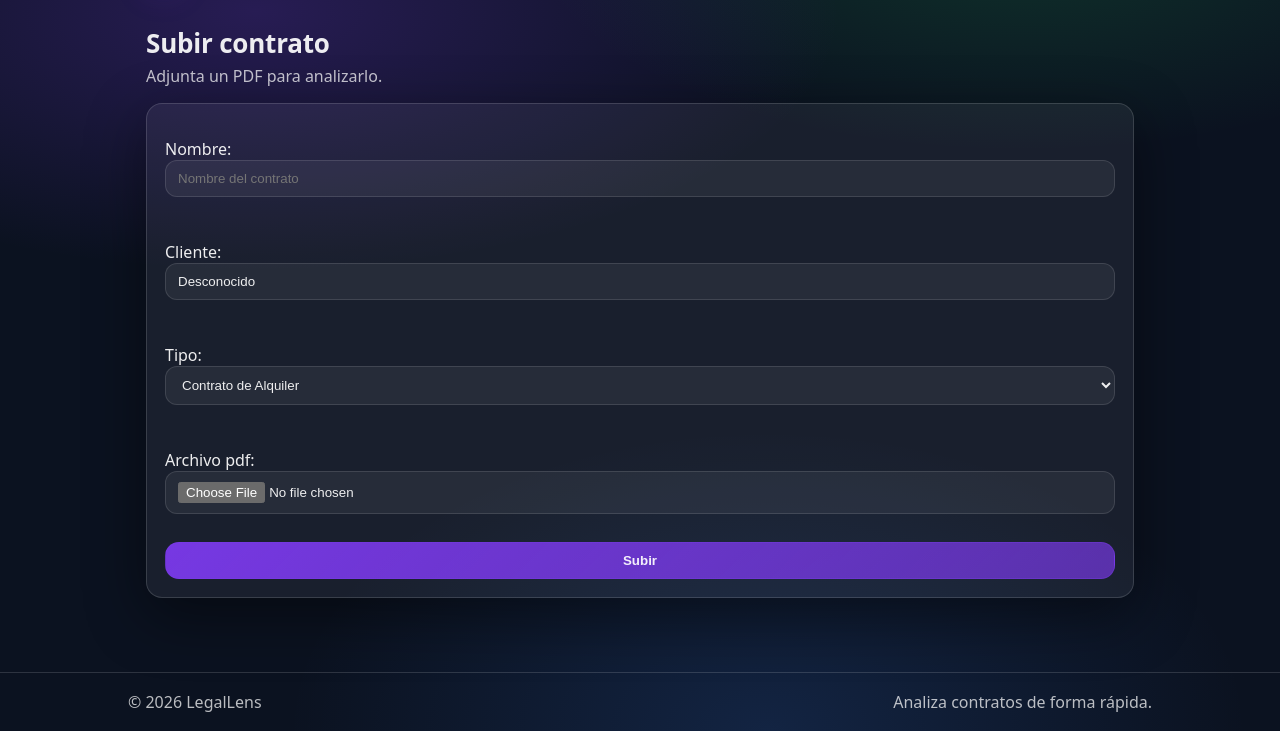
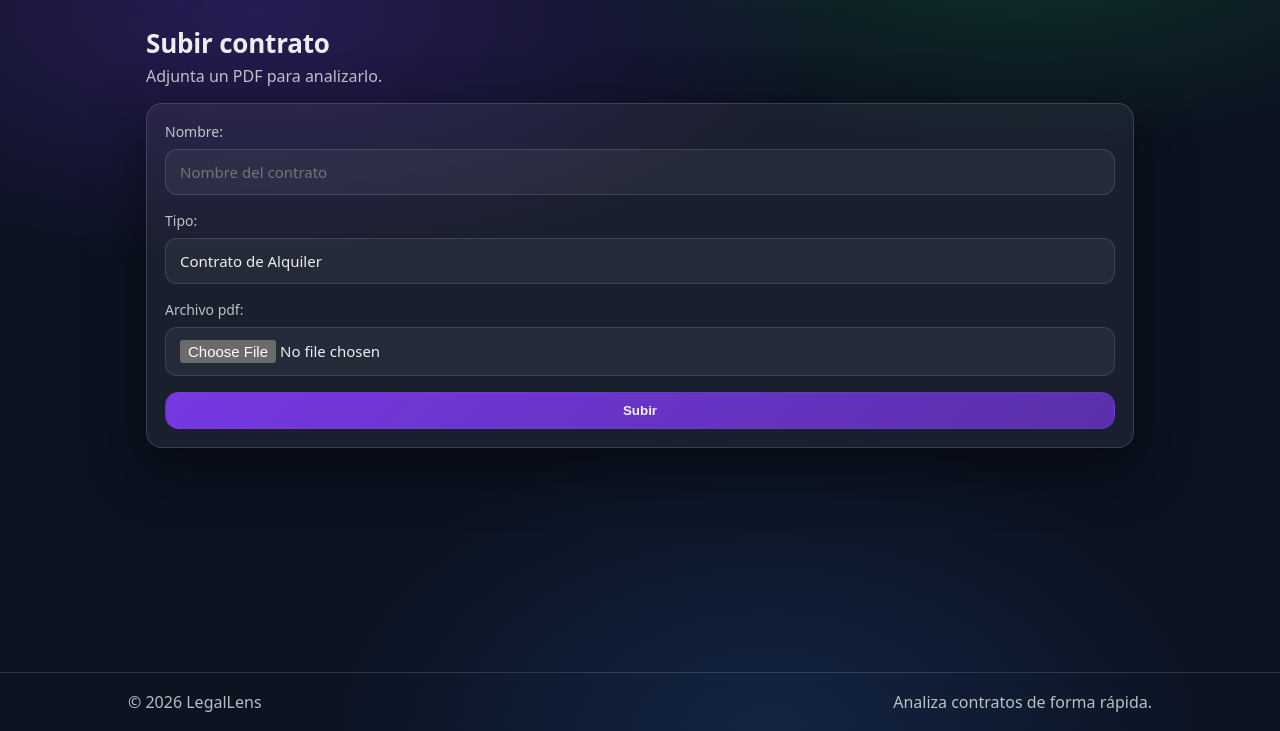
Before and after one commit to sergiorg03/LegalLens, a Django app: page /subir/ in a window 1280 px wide. Shown: the part 69-800 px from the top of the page. Run offline with Django 5.2, Linux system fonts and the light colour scheme; the visitor is signed in with stand-in values (Sample User, id 1).

Commit message:
Modificado el formulario para que el campo cliente se obtenga desde la IA.
Modificado el CSS  para el campo de contraseña

```diff
--- a/AI/contratos.py
+++ b/AI/contratos.py
@@ -17,6 +17,7 @@ class AnalisisResultado(BaseModel):
     banderas_rojas: List[str]
     riesgo_total: str  # "Bajo", "Medio" o "Critico"
     entidades: EntidadesExtraidas
+    cliente_extraido: str
 
 
 # Clase abstracta Base
--- a/AI/llm_service.py
+++ b/AI/llm_service.py
@@ -47,6 +47,7 @@ class AgenteIA:
                 "puntos_clave": ["..."],
                 "banderas_rojas": ["..."],
                 "riesgo_total": "Bajo" | "Medio" | "Critico",
+                "cliente_extraido": "Nombre del cliente/empresa principal",
                 "entidades": {{
                     "nombres": [],
                     "dni": [],
@@ -61,6 +62,7 @@ class AgenteIA:
                 "puntos_clave": ["Error"],
                 "banderas_rojas": ["Falta la API KEY de Google Gemini."],
                 "riesgo_total": "Desconocido",
+                "cliente_extraido": "Desconocido",
                 "entidades": {"nombres": [], "dni": [], "fechas": [], "importes": []},
             }
 
@@ -88,6 +90,7 @@ class AgenteIA:
                 "puntos_clave": ["Error"],
                 "banderas_rojas": [f"Fallo de conexion: {str(e)}"],
                 "riesgo_total": "Critico",
+                "cliente_extraido": "Desconocido",
                 "entidades": {"nombres": [], "dni": [], "fechas": [], "importes": []},
             }
 
--- a/app_django/app_legallens/forms.py
+++ b/app_django/app_legallens/forms.py
@@ -4,11 +4,10 @@ from .models import Contrato
 class ContratoForm(forms.ModelForm):
     class Meta:
         model = Contrato
-        fields = ['nombre', 'cliente', 'tipo', 'archivo_pdf']
+        fields = ['nombre', 'tipo', 'archivo_pdf']
         # Controlamos el tipo de campo
         widgets = {
             'nombre': forms.TextInput(attrs={'class': 'form-control', 'placeholder': 'Nombre del contrato'}),
-            'cliente': forms.TextInput(attrs={'class': 'form-control', 'placeholder': 'Nombre del cliente'}),
             'tipo': forms.Select(attrs={'class': 'form-control'}),
             'archivo_pdf': forms.ClearableFileInput(attrs={'class': 'form-control'}),
         }
--- a/app_django/app_legallens/services.py
+++ b/app_django/app_legallens/services.py
@@ -28,6 +28,7 @@ def llamar_api_ia(contrato):
             "banderas_rojas": [],
             "puntos_clave": ["Error en la comunicación con la IA"],
             "entidades": {"nombres": [], "dni": [], "fechas": [], "importes": []},
+            "cliente_extraido": "Error",
         }
 
 def guardar_resultado_ia(contrato, resultado):
@@ -49,4 +50,5 @@ def obtener_resultado_ia(contrato):
             "banderas_rojas": [],
             "puntos_clave": ["Error en el procesamiento de la respuesta. "],
             "entidades": {"nombres": [], "dni": [], "fechas": [], "importes": []},
+            "cliente_extraido": "Error",
         }
--- a/app_django/app_legallens/static/app_legallens/css/style.css
+++ b/app_django/app_legallens/static/app_legallens/css/style.css
@@ -147,27 +147,57 @@ main {
 
 form {
     display: grid;
-    gap: 12px;
+    gap: 16px;
+}
+
+form p {
+    margin: 0;
+}
+
+form label {
+    display: block;
+    margin-bottom: 8px;
+    font-size: 14px;
+    font-weight: 500;
+    color: var(--muted);
 }
 
 input[type="text"],
+input[type="password"],
+input[type="email"],
+input[type="number"],
+input[type="url"],
+input[type="tel"],
+input[type="search"],
 input[type="file"],
 textarea,
 select {
+    display: block;
     width: 100%;
-    padding: 10px 12px;
+    padding: 12px 14px;
     border-radius: var(--radius-sm);
-    background: rgba(255, 255, 255, 0.06);
+    background: rgba(255, 255, 255, 0.05);
     border: 1px solid rgba(255, 255, 255, 0.12);
     color: var(--text);
     outline: none;
+    font-family: inherit;
+    font-size: 15px;
+    transition: all 0.2s ease;
+    appearance: none;
 }
 
 input[type="text"]:focus,
+input[type="password"]:focus,
+input[type="email"]:focus,
+input[type="number"]:focus,
+input[type="url"]:focus,
+input[type="tel"]:focus,
+input[type="search"]:focus,
 input[type="file"]:focus,
 textarea:focus,
 select:focus {
-    border-color: rgba(124, 58, 237, 0.55);
+    border-color: rgba(124, 58, 237, 0.6);
+    background: rgba(255, 255, 255, 0.08);
     box-shadow: var(--ring);
 }
 
@@ -557,14 +587,7 @@ button:hover,
 }
 
 .auth-form p {
-    margin-bottom: 20px;
-}
-
-.auth-form p label {
-    display: block;
-    margin-bottom: 8px;
-    font-size: 14px;
-    color: var(--muted);
+    margin-bottom: 0;
 }
 
 .auth-footer {
@@ -594,6 +617,19 @@ button:hover,
     line-height: 1.4;
 }
 
+.errorlist {
+    margin: 0 0 10px;
+    padding: 0;
+    list-style: none;
+    color: var(--danger);
+    font-size: 13px;
+    font-weight: 600;
+}
+
+.errorlist li {
+    margin-bottom: 4px;
+}
+
 .text-center {
     text-align: center;
 }
--- a/app_django/app_legallens/templates/contratos/info_contrato.html
+++ b/app_django/app_legallens/templates/contratos/info_contrato.html
@@ -40,6 +40,10 @@
             <div class="result-section" style="margin-top: 20px;">
                 <h4>Datos Clave Extraídos</h4>
                 <table class="table" style="font-size: 0.9em; background: rgba(255,255,255,0.02);">
+                    <tr>
+                        <td><strong>Cliente:</strong></td>
+                        <td>{{ contrato.cliente }}</td>
+                    </tr>
                     <tr>
                         <td><strong>Firmantes:</strong></td>
                         <td>{{ entidades.nombres|join:", "|default:"-" }}</td>
--- a/app_django/app_legallens/views.py
+++ b/app_django/app_legallens/views.py
@@ -23,7 +23,7 @@ def registro(request):
     else:
         form = UserCreationForm()
 
-    return render(request, "registro/registro.html", {"form": form})
+    return render(request, "registration/registro.html", {"form": form})
 
 @login_required
 def dashboard(request):
@@ -57,6 +57,10 @@ def subir_contrato(request):
             # Llamamos a la API pasando el contrato completo
             resultado = llamar_api_ia(contrato)
             guardar_resultado_ia(contrato, resultado)
+
+            # Actualizamos el nombre del cliente con el extraido por la IA
+            contrato.cliente = resultado.get("cliente_extraido", "Desconocido")
+            contrato.save()
 
             return redirect("info_contrato", pk=contrato.pk)
 
--- a/app_django/config/urls.py
+++ b/app_django/config/urls.py
@@ -23,7 +23,7 @@ from django.contrib.auth import views as auth_views
 
 urlpatterns = [
     path('admin/', admin.site.urls),
-    path('accounts/login/', auth_views.LoginView.as_view(template_name='registro/login.html'), name='login'),
+    path('accounts/login/', auth_views.LoginView.as_view(template_name='registration/login.html'), name='login'),
     path('accounts/', include('django.contrib.auth.urls')), # Login, logout, etc.
     path('', include('app_legallens.urls')) # Incluimos las rutas a mostrar desde la app
 ]
```
